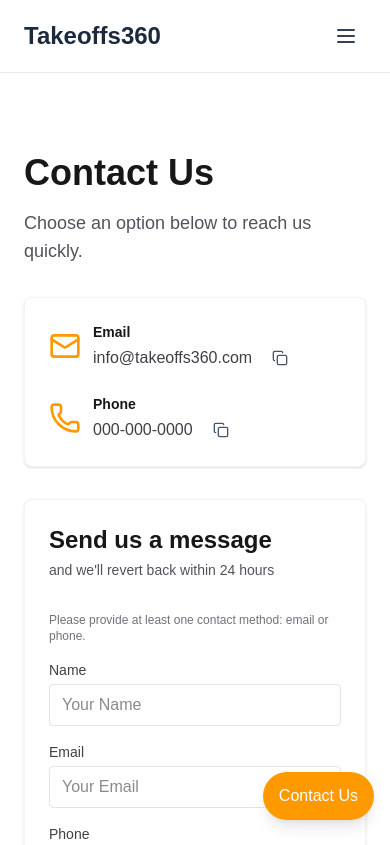
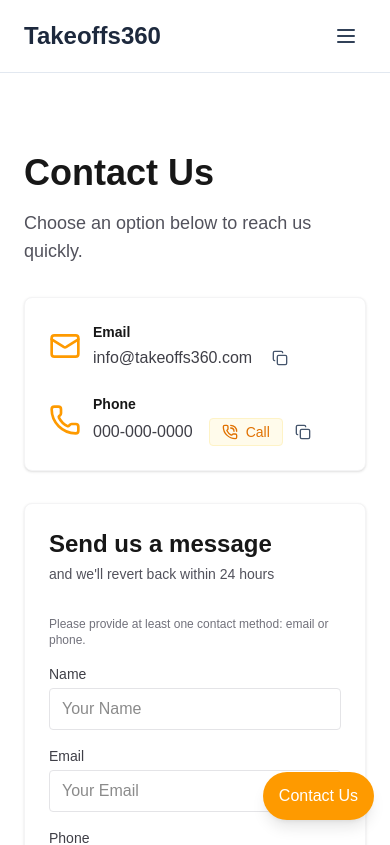
Before and after one commit to mgupta83/takeoffs360, a Next.js app in the folder ui/: page /contact in a window 390 px wide. Shown: the top 845 px of the page. Built offline with nearby package versions, Linux system fonts and the light colour scheme.

Commit message:
added phone call option

```diff
--- a/ui/app/contact/page.tsx
+++ b/ui/app/contact/page.tsx
@@ -15,7 +15,7 @@
 
 import Script from 'next/script'
 import { useState } from 'react';
-import { Mail, Copy, Check, Phone } from 'lucide-react';
+import { Mail, Copy, Check, Phone, PhoneCall } from 'lucide-react';
 
 const EMAIL = 'info@takeoffs360.com';
 const PHONE = '000-000-0000';
@@ -220,6 +220,16 @@
                 <div className="text-sm font-semibold">Phone</div>
                 <div className="mt-1 flex items-center gap-2">
                   <div className="text-zinc-700 font-medium mr-2">{PHONE}</div>
+                  <div className="flex items-center gap-2">
+                    <a
+                      href={`tel:${PHONE}`}
+                      aria-label={`Call ${PHONE}`}
+                      className="inline-flex items-center justify-center h-7 px-3 rounded bg-amber-50 text-amber-600 border border-amber-100 hover:bg-amber-100 text-sm gap-2"
+                    >
+                      <PhoneCall className="h-4 w-4" />
+                      <span>Call</span>
+                    </a>
+
                     <span
                       role="button"
                       tabIndex={0}
@@ -234,6 +244,7 @@
                         <Copy className="h-4 w-4" />
                       )}
                     </span>
+                  </div>
                 </div>
               </div>
             </div>
```
Lines whose indentation alone changed are shown as unchanged.
